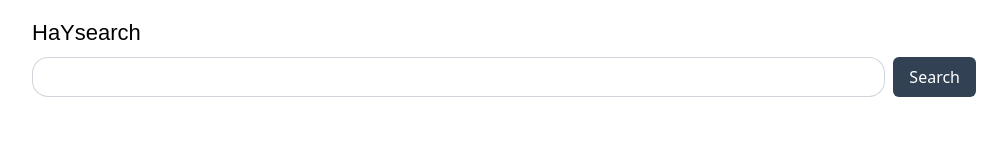
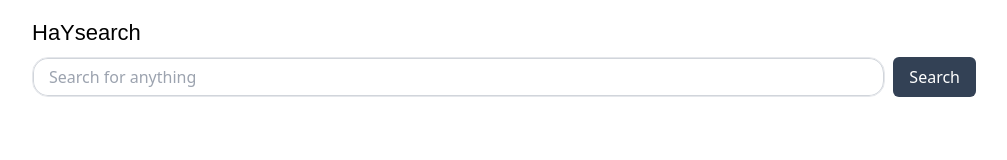
Before and after one commit to hayzedd2/HaySearchengine, a React (Create React App) app: page / in a window 1280 px wide. Shown: the top 160 px of the page, without its empty margins (136-1143 px from the left). Built offline with nearby package versions, Linux system fonts and the light colour scheme.

Commit message:
first push

```diff
--- a/package.json
+++ b/package.json
@@ -8,6 +8,7 @@
     "@testing-library/react": "^13.4.0",
     "@testing-library/user-event": "^13.5.0",
     "axios": "^1.4.0",
+    "bootstrap": "^5.3.2",
     "react": "^18.2.0",
     "react-dom": "^18.2.0",
     "react-scripts": "5.0.1",
--- a/src/components/Api.jsx
+++ b/src/components/Api.jsx
@@ -41,8 +41,9 @@ const Api = () => {
           <input
             type="text"
             name="street-address"
-            className="block rounded-2xl border-0 py-1.5  flex-1 w-1 px-3 pl-7  text-gray-900 ring-1 ring-inset ring-gray-300 placeholder:text-gray-400 focus:ring-2 focus:ring-inset focus:ring-indigo-600 sm:text-sm sm:leading-6"
+            className="block rounded-2xl border-0 py-1.5  text-gray-900  ring-1 ring-inset ring-gray-300 placeholder:text-gray-400  flex-1 w-1 px-4 sm:focus sm:border "
             onChange={handleSearch}
+            placeholder="Search for anything"
             value={search}
           />
           <button
@@ -62,13 +63,10 @@ const Api = () => {
         ) : error ? (
           <p>Error : {error.message}</p>
         ) : data && maindata ? (
+
           <div>
-            {maindata.length === 0 ? null : (
-              <h1 className="search-info">
-                Generated {data.length} results in (
-                {maindata.formattedSearchTime}s)
-              </h1>
-            )}
+            {maindata.length === 0 ? null : <h1 className="search-info">Generated {data.length} results in ({maindata.formattedSearchTime}s)</h1>}
+
 
             {data.map((data, index) => {
               return (
--- a/src/index.js
+++ b/src/index.js
@@ -2,7 +2,6 @@ import React from 'react';
 import ReactDOM from 'react-dom/client';
 import App from './App'
 import './styles/tailwind.css'
-
 const root = ReactDOM.createRoot(document.getElementById('root'));
 root.render(
 
```
Also changed, not shown: 1 other file (tests, documents, lock files or other folders).
